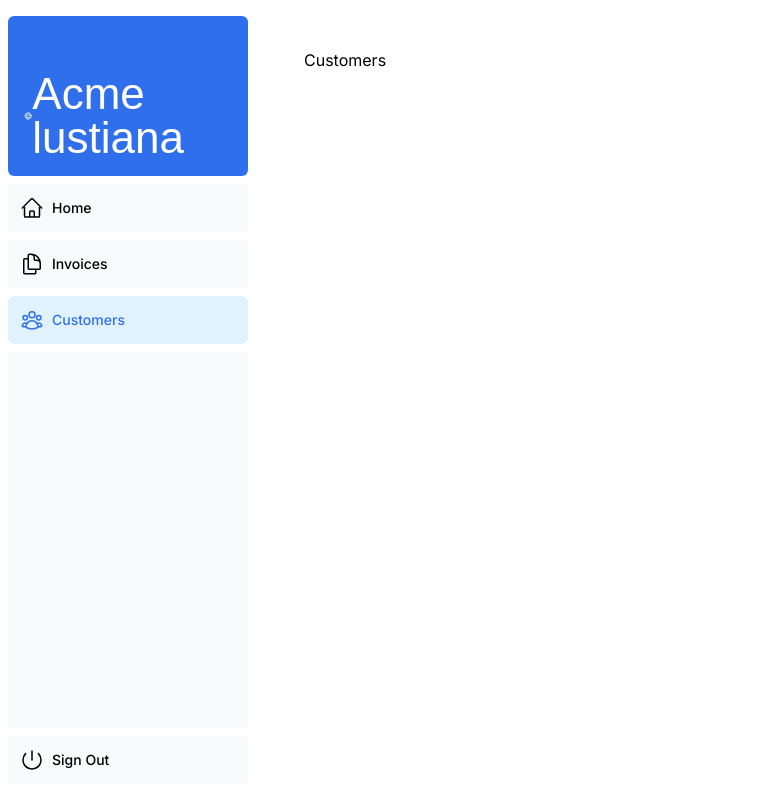
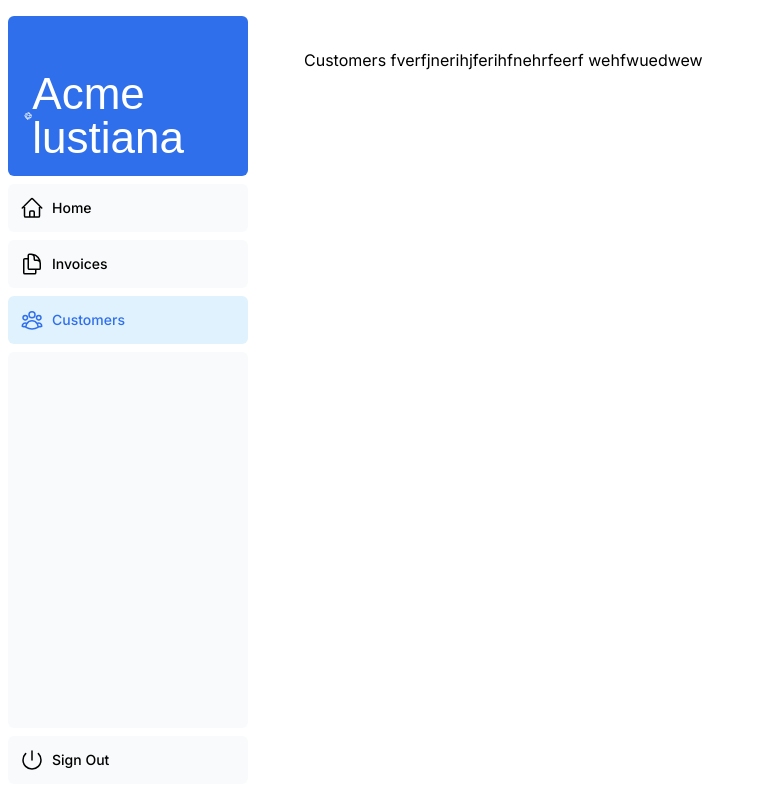
Before and after one commit to shereefua/Nextjs-Course-dashboard, a Next.js app: page /dashboard/customers in a window 1280 px wide. Shown: the whole page, without its empty margins (0-757 px from the left). Built offline with nearby package versions, Linux system fonts and the light colour scheme; a web font is replaced by a local one.

Commit message:
chckinggg

```diff
--- a/app/dashboard/customers/page.tsx
+++ b/app/dashboard/customers/page.tsx
@@ -2,7 +2,11 @@ import React from 'react'
 
 const Customers = () => {
   return (
-    <div>Customers</div>
+    <div>Customers
+
+
+      fverfjnerihjferihfnehrfeerf wehfwuedwew
+    </div>
   )
 }
 
```
